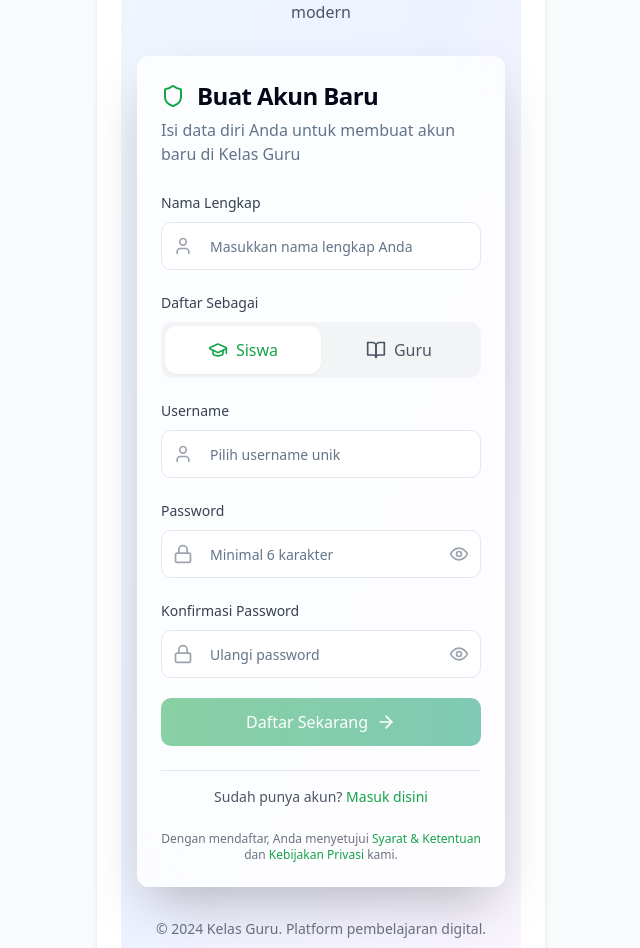
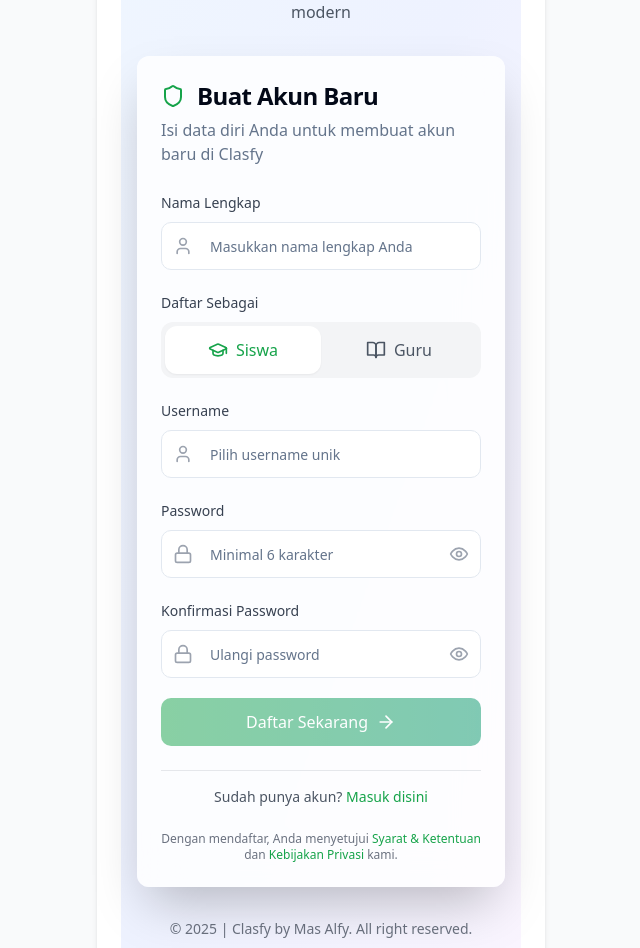
Before and after one commit to masfy/masfyreact, a React (Vite) app: page /register in a window 1280 px wide. Shown: the part 344-1292 px from the top of the page, without its empty margins (319-959 px from the left). Built offline with nearby package versions, Linux system fonts and the light colour scheme.

Commit message:
Register.tsx

```diff
--- a/src/pages/Register.tsx
+++ b/src/pages/Register.tsx
@@ -129,7 +129,7 @@
                 <span>Buat Akun Baru</span>
               </CardTitle>
               <CardDescription className="text-sm sm:text-base">
-                Isi data diri Anda untuk membuat akun baru di Kelas Guru
+                Isi data diri Anda untuk membuat akun baru di Clasfy
               </CardDescription>
             </CardHeader>
 
@@ -352,7 +352,7 @@
           className="text-center mt-6 sm:mt-8"
         >
           <p className="text-xs sm:text-sm text-gray-500">
-            © 2024 Kelas Guru. Platform pembelajaran digital.
+            © 2025 | Clasfy by Mas Alfy. All right reserved.
           </p>
         </motion.div>
       </motion.div>
```
